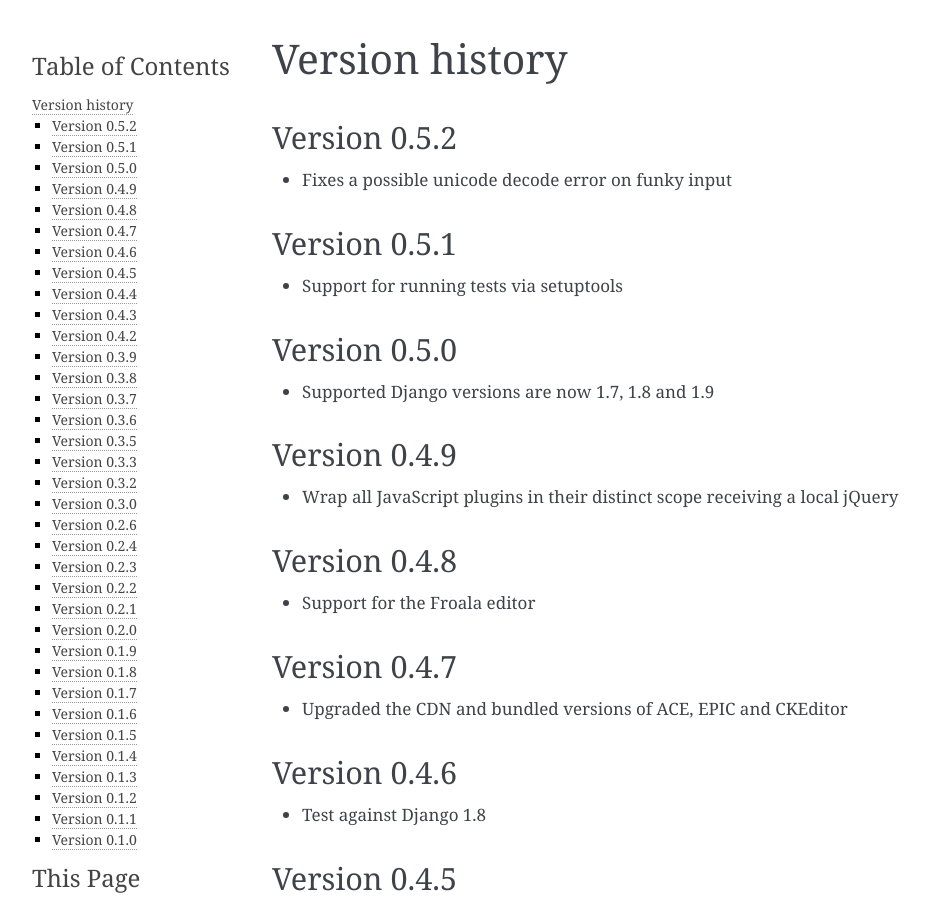
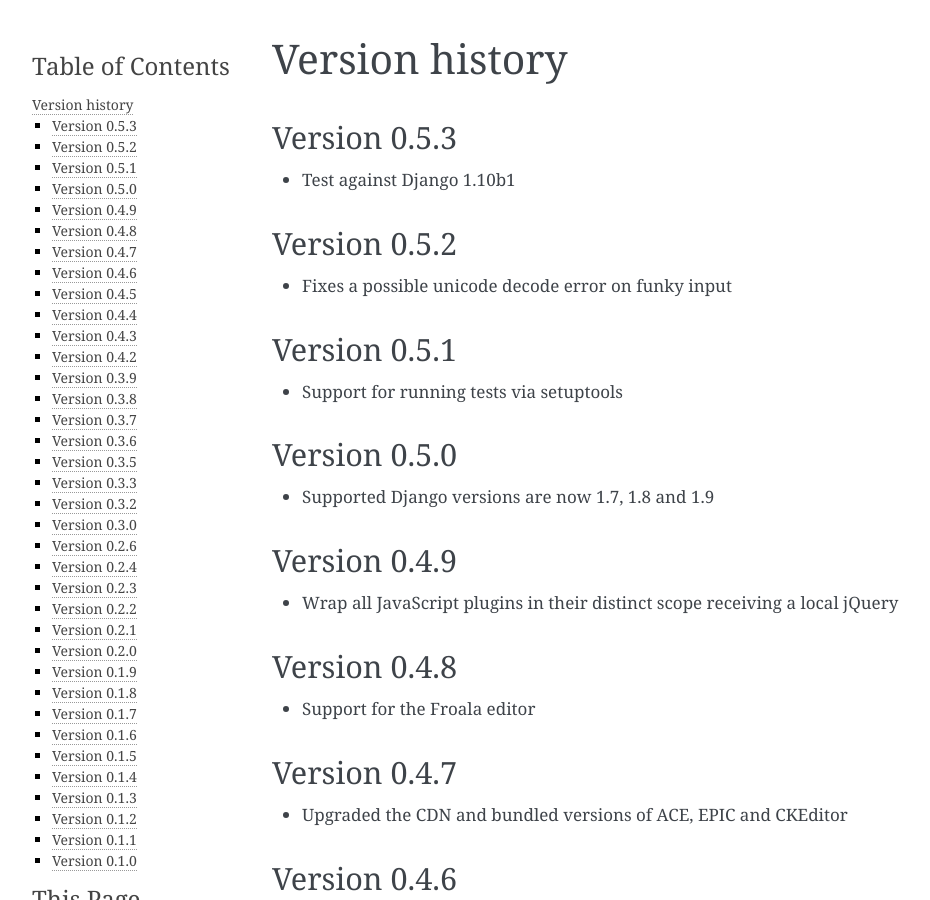
Before and after one commit to mbi/django-front, a Sphinx documentation site: the page built from docs/changes.rst, in a window 1280 px wide and 900 px high. Shown: the whole window, without its empty margins (148-1078 px from the left). Built offline with Sphinx 7.4.7, drawn with Linux system fonts in a browser that asks for light colours.

Commit message:
test against django 1.10b1

```diff
--- a/docs/changes.rst
+++ b/docs/changes.rst
@@ -1,5 +1,10 @@
 Version history
 ###############
+
+Version 0.5.3
+=============
+* Test against Django 1.10b1
+
 
 Version 0.5.2
 =============
--- a/docs/conf.py
+++ b/docs/conf.py
@@ -54,7 +54,7 @@ copyright = '2013-2016, Marco Bonetti'
 # built documents.
 #
 # The short X.Y version.
-version = '0.5.2'
+version = '0.5.3'
 # The full version, including alpha/beta/rc tags.
 release = version
 
--- a/setup.py
+++ b/setup.py
@@ -27,7 +27,7 @@ class Tox(test_command):
 
 setup(
     name='django-front',
-    version='0.5.2',
+    version='0.5.3',
     description='A Django application to allow of front-end editing',
     author='Marco Bonetti',
     author_email='mbonetti@gmail.com',
```
Also changed, not shown: 1 other file.
